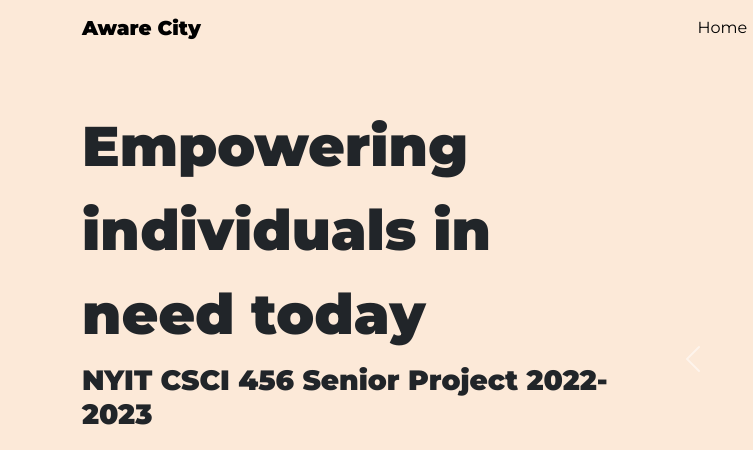
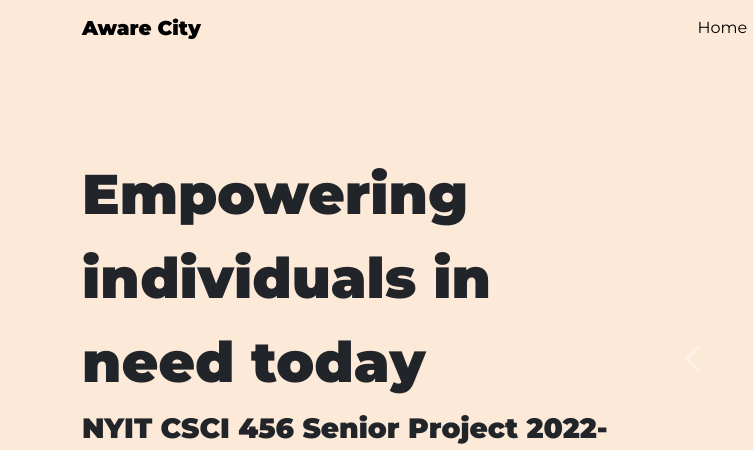
Before and after one commit to fredygsorto/aware-city-website, a plain HTML site: page index.html in a window 1280 px wide. Shown: the top 450 px of the page, 0-753 px from the left. Drawn offline with nearby package versions, Linux system fonts and the light colour scheme; grey boxes are pictures that could not be loaded.

Commit message:
Added Margin Top to the h1

```diff
--- a/index.html
+++ b/index.html
@@ -136,7 +136,7 @@
     <div class="container mt-5">
       <div class="row">
         <div class="col-lg-6">
-          <h1>Empowering individuals in need today</h1>
+          <h1 class="mt-5">Empowering individuals in need today</h1>
           <h3>NYIT CSCI 456 Senior Project 2022-2023</h3>
         </div>
         <div class="col-lg-6">
```
